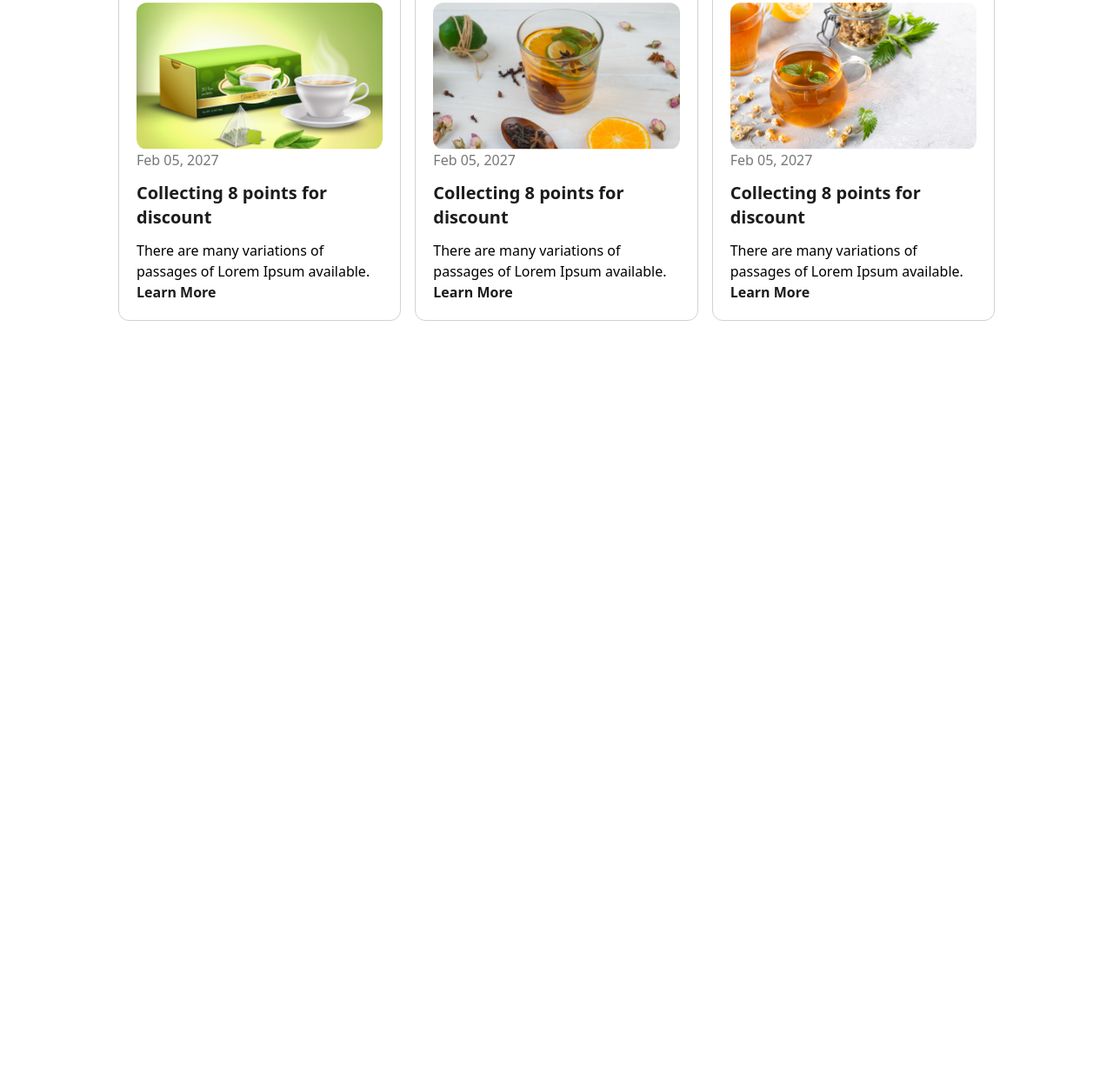
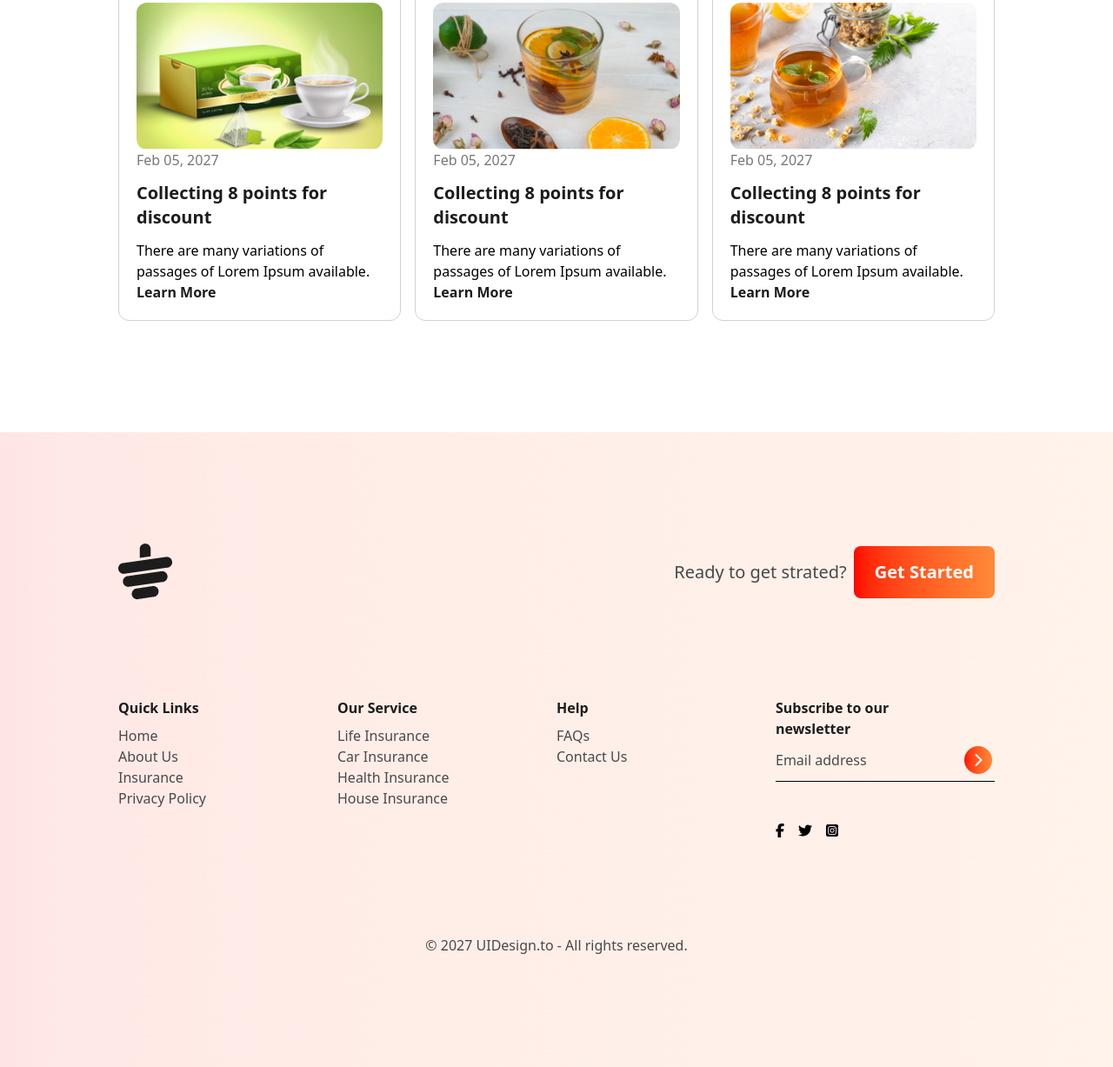
Before and after one commit to biplab-mistry/tea-house, a plain HTML site: page index.html in a window 1280 px wide. Shown: the part 2882-4109 px from the top of the page at 87% size. Before the commit the page ends 3379 px from the top, so only its background shows below. Drawn offline with nearby package versions, Linux system fonts and the light colour scheme.

Commit message:
footer part done

```diff
--- a/index.html
+++ b/index.html
@@ -221,9 +221,83 @@
                 </div>
             </div>
         </section>
+
     </main>
+    <!-- footer section start here -->
+    <footer class="pt-32 pb-32 bg-gradient-to-r from-[rgba(255,0,0,0.10)] to-[rgba(255,136,56,0.10)]">
+        <div class="max-w-5xl mx-auto lg:px-2 sm:px-4">
+            <div class="top-footer flex justify-between">
+                <img src="images/cup.png" alt="cup">
+                <div class="flex items-center gap-2">
+                    <p class="font-manrope font-medium text-xl text-[#494949]">Ready to get strated?</p>
+                    <button
+                        class="font-manrope font-bold text-xl text-white py-4 px-6 rounded-lg bg-gradient-to-r from-[#FF0000] to-[#FF8938]">Get
+                        Started</button>
+                </div>
+            </div>
+            <div class="bottom-footer-wrapper grid grid-cols-4 mt-28">
 
+                <div>
+                    <h3 class="font-manrope font-semibold text-[#1C1C1C]  mb-2">Quick Links</h3>
+                    <ul>
+                        <li><a href="#" class="font-manrope font-normal text-base text-[#494949]">Home</a></li>
+                        <li><a href="#" class="font-manrope font-normal text-base text-[#494949]">About Us</a></li>
+                        <li><a href="#" class="font-manrope font-normal text-base text-[#494949]">Insurance</a></li>
+                        <li><a href="#" class="font-manrope font-normal text-base text-[#494949]">Privacy Policy</a>
+                        </li>
+                    </ul>
+                </div>
 
+                <div>
+                    <h3 class="font-manrope font-semibold text-[#1C1C1C]  mb-2">Our Service</h3>
+                    <ul>
+                        <li><a href="#" class="font-manrope font-normal text-base text-[#494949]">Life Insurance</a>
+                        </li>
+                        <li><a href="#" class="font-manrope font-normal text-base text-[#494949]">Car Insurance</a></li>
+                        <li><a href="#" class="font-manrope font-normal text-base text-[#494949]">Health Insurance</a>
+                        </li>
+                        <li><a href="#" class="font-manrope font-normal text-base text-[#494949]">House Insurance</a>
+                        </li>
+                    </ul>
+                </div>
+
+                <div>
+                    <h3 class="font-manrope font-semibold text-[#1C1C1C]  mb-2">Help</h3>
+                    <ul>
+                        <li><a href="#" class="font-manrope font-normal text-base text-[#494949]">FAQs</a></li>
+                        <li><a href="#" class="font-manrope font-normal text-base text-[#494949]">Contact Us</a></li>
+                    </ul>
+                </div>
+
+                <div>
+                    <h3 class="font-manrope font-semibold text-[#1C1C1C]  mb-2">Subscribe to our <br> newsletter</h3>
+                    <ul>
+                        <div class="flex gap-4 items-center mb-2">
+                            <li><a href="#" class="font-manrope font-normal text-base text-[#494949]">Email address</a>
+                            </li>
+                            <div
+                                class=" flex items-center justify-center ml-24 text-white icon w-8 h-8 rounded-full bg-gradient-to-r from-[#FF0000] to-[#FF8938]">
+                                <i class="fa-solid fa-chevron-right"></i>
+                            </div>
+                        </div>
+                        <hr>
+                        <div class="mt-12 flex gap-4">
+                            <i class="fa-brands fa-facebook-f"></i>
+                        <i class="fa-brands fa-twitter"></i>
+                        <i class="fa-brands fa-square-instagram"></i>
+                        </div>
+                    </ul>
+                </div>
+
+            </div>
+            <!-- copyright -->
+            <div class="copy-right">
+                <p class="font-manrope font-medium text-base text-[#494949] text-center mt-28">© 2027 UIDesign.to - All
+                    rights reserved.</p>
+            </div>
+        </div>
+
+    </footer>
 </body>
 
 </html>
```
